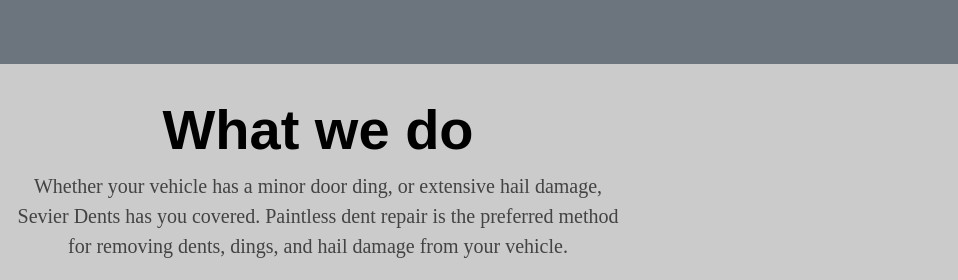
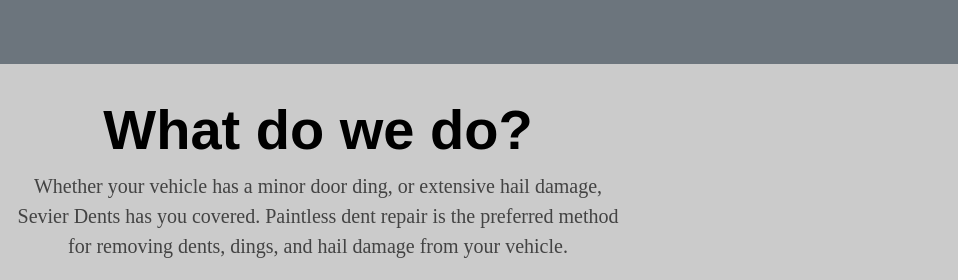
Before and after one commit to ThirdRevelation7/SevierDents-website, a plain HTML site: page index.html in a window 1280 px wide. Shown: the top 280 px of the page, 322-1280 px from the left. Drawn offline with nearby package versions, Linux system fonts and the light colour scheme.

Commit message:
Change heading

```diff
--- a/index.html
+++ b/index.html
@@ -52,7 +52,7 @@
 
     <section id="home">
       <div class="px-4 pt-5 my-5 text-center border-bottom">
-        <h1 class="display-4 fw-bold text-body-emphasis">What we do
+        <h1 class="display-4 fw-bold text-body-emphasis">What do we do?
         </h1>
         <div class="col-lg-6 mx-auto">
           <p class="lead mb-4">
```
